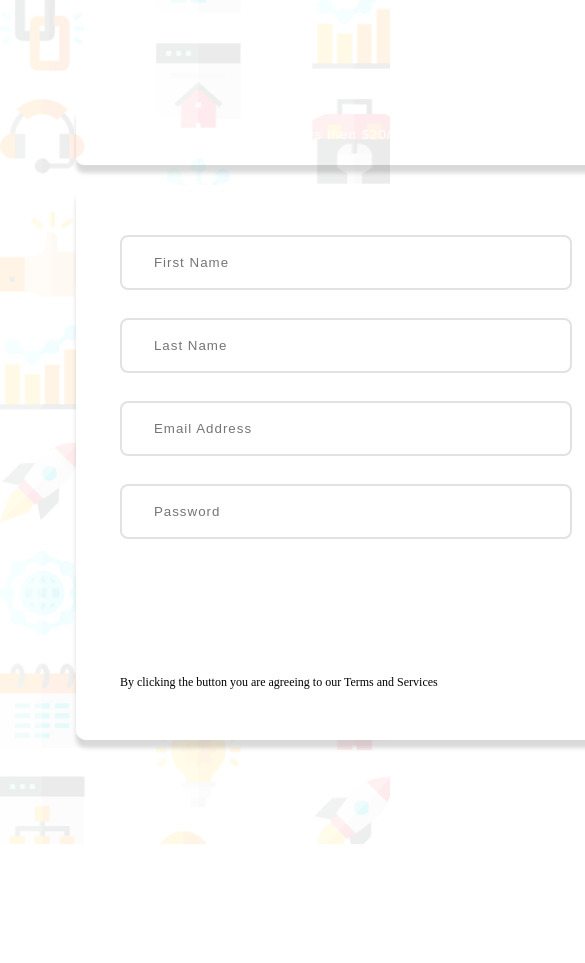
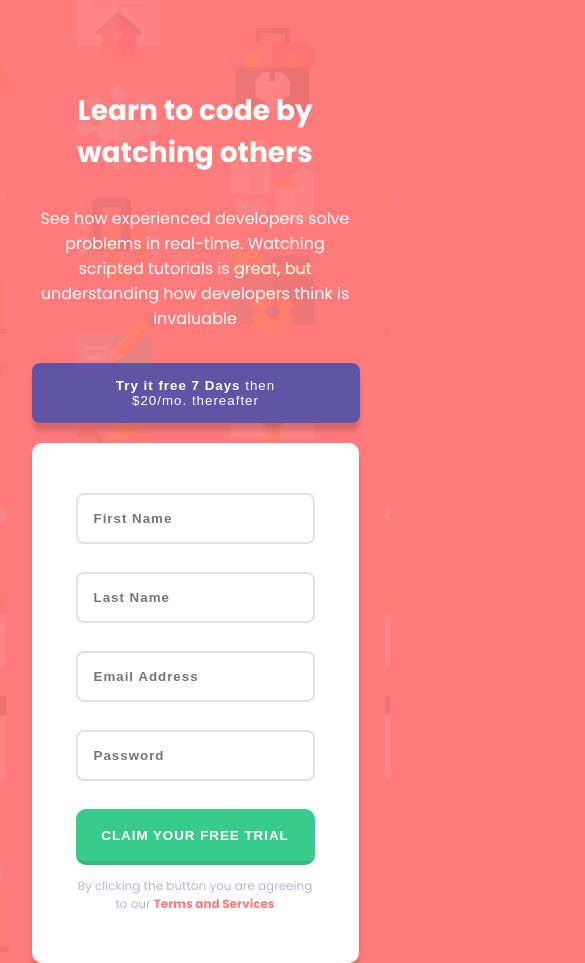
Before and after one commit to ravengaspar/sign-up-form, a plain HTML site: page index.html in a window 390 px wide. Shown: the top 963 px of the page, 585 px wide, since content can reach past the window. Before the commit the page ends 844 px from the top, so only its background shows below. Drawn offline with Linux system fonts and the light colour scheme.

Commit message:
fixed the css, added mobile layout

```diff
--- a/style.css
+++ b/style.css
@@ -1,4 +1,4 @@
-root {
+:root {
 	/* Primary Colors */
 
 	--clr-primary-900: hsl(0, 100%, 74%);
@@ -87,6 +87,17 @@ body {
 	grid-template-columns: repeat(2, 1fr);
 }
 
+@media (min-width: 375px) {
+	.container-grid {
+		overflow: hidden;
+		background-image: url(images/bg-intro-mobile.png);
+		max-width: 375px;
+		height: auto;
+		grid-template-columns: 1fr;
+		gap: 2rem;
+	}
+}
+
 .left-container {
 	color: white;
 }
@@ -94,13 +105,31 @@ body {
 .right-container {
 	max-width: 33.75rem;
 }
-
 .heading {
 	font-size: 3.5rem;
 }
 .subheading {
 	font-size: 1rem;
 }
+
+@media (min-width: 375px) {
+	.right-container {
+		max-width: 327px;
+	}
+
+	.heading {
+		margin-top: 5.625rem;
+		margin-bottom: 2rem;
+		font-size: 1.75rem;
+		text-align: center;
+	}
+	.subheading {
+		margin: 0;
+		padding: 0;
+		text-align: center;
+	}
+}
+
 fieldset {
 	background: white;
 	border: 0 none;
@@ -108,6 +137,13 @@ fieldset {
 	box-shadow: 0px 8px 4px rgba(0, 0, 0, 0.15);
 	box-sizing: border-box;
 }
+
+@media (min-width: 375px) {
+	fieldset {
+		margin-bottom: 2rem;
+	}
+}
+
 form {
 	margin: 3.125rem 2.75rem;
 }
@@ -115,6 +151,11 @@ form {
 form p {
 	font-size: 0.75rem;
 	color: var(--clr-neutral-700);
+}
+@media (min-width: 375px) {
+	form p {
+		text-align: center;
+	}
 }
 
 .terms {
@@ -129,6 +170,12 @@ input {
 	margin-bottom: 1.75rem;
 	font-weight: var(--fw-600);
 	letter-spacing: 0.0625rem;
+}
+
+@media (min-width: 375px) {
+	input {
+		padding: 1rem;
+	}
 }
 
 input:focus {
@@ -153,6 +200,14 @@ input:focus {
 	margin-top: 2.25rem;
 }
 
+@media (min-width: 375px) {
+	.btn--primary {
+		margin: 0;
+		width: 100%;
+		margin-bottom: 0.75rem;
+	}
+}
+
 .btn--primary:hover {
 	background: var(--clr-primary-600);
 }
@@ -167,6 +222,14 @@ input:focus {
 	height: 3.75rem;
 	margin-bottom: 1.25rem;
 	letter-spacing: 1px;
+}
+@media (min-width: 375px) {
+	.btn--accent {
+		max-width: 20.5rem;
+		word-wrap: break-word;
+
+		padding-inline: 5rem;
+	}
 }
 
 form .field {
```
